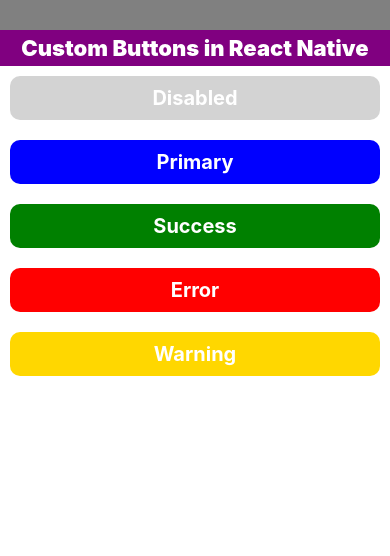
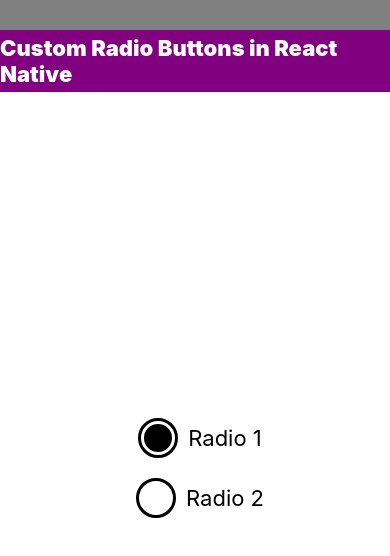
Before and after one commit to Hamxamsd/react-native-learning, a React Native app: screen / in a window 390 px wide. Shown: the top 556 px of the page. Built offline with nearby package versions, Linux system fonts and the light colour scheme.

Commit message:
custom radio buttons

```diff
--- a/App.js
+++ b/App.js
@@ -1,7 +1,9 @@
-import React from "react";
-import { Text, View, StyleSheet, TouchableHighlight } from "react-native";
+import React, { useState } from "react";
+import { Text, View, StyleSheet, TouchableOpacity } from "react-native";
 
 const App = () => {
+  const [selectedBtn, setSelectedBtn] = useState(1);
+
   return (
     <>
       <View style={styles.mainBox}>
@@ -15,25 +17,26 @@ const App = () => {
               marginBlock: 5,
             }}
           >
-            Custom Buttons in React Native
+            Custom Radio Buttons in React Native
           </Text>
         </View>
-        <View>
-          <TouchableHighlight>
-            <Text style={styles.button}>Disabled</Text>
-          </TouchableHighlight>
-          <TouchableHighlight>
-            <Text style={[styles.button, styles.primary]}>Primary</Text>
-          </TouchableHighlight>
-          <TouchableHighlight>
-            <Text style={[styles.button, styles.success]}>Success</Text>
-          </TouchableHighlight>
-          <TouchableHighlight>
-            <Text style={[styles.button, styles.error]}>Error</Text>
-          </TouchableHighlight>
-          <TouchableHighlight>
-            <Text style={[styles.button, styles.warning]}>Warning</Text>
-          </TouchableHighlight>
+        <View style={styles.main}>
+          <TouchableOpacity onPress={() => setSelectedBtn(1)}>
+            <View style={styles.wrapper}>
+              <View style={styles.radio}>
+                {selectedBtn === 1 ? <View style={styles.radioBg} /> : null}
+              </View>
+              <Text style={styles.radioText}>Radio 1</Text>
+            </View>
+          </TouchableOpacity>
+          <TouchableOpacity onPress={() => setSelectedBtn(2)}>
+            <View style={styles.wrapper}>
+              <View style={styles.radio}>
+                {selectedBtn === 2 ? <View style={styles.radioBg} /> : null}
+              </View>
+              <Text style={styles.radioText}>Radio 2</Text>
+            </View>
+          </TouchableOpacity>
         </View>
       </View>
     </>
@@ -46,29 +49,32 @@ const styles = StyleSheet.create({
   mainBox: {
     flex: 1,
   },
-  button: {
-    fontSize: 20,
-    fontWeight: "bold",
-    backgroundColor: "lightgray",
-    textAlign: "center",
+  main: {
+    flex: 1,
+    alignItems: "center",
+    justifyContent: "center",
+  },
+  radioText: {
+    color: "black",
+    fontSize: 22,
+  },
+  radio: {
+    width: 40,
+    height: 40,
+    borderColor: "black",
+    borderRadius: 20,
+    borderWidth: 3,
     margin: 10,
-    padding: 10,
-    color: "#fff",
-    borderRadius: 10,
-    shadowColor: "blue",
-    elevation: 10,
-    shadowOpacity: 1,
   },
-  primary: {
-    backgroundColor: "blue",
+  wrapper: {
+    flexDirection: "row",
+    alignItems: "center",
   },
-  success: {
-    backgroundColor: "green",
-  },
-  error: {
-    backgroundColor: "red",
-  },
-  warning: {
-    backgroundColor: "gold",
+  radioBg: {
+    backgroundColor: "black",
+    height: 28,
+    width: 28,
+    borderRadius: 20,
+    margin: 3,
   },
 });
```
